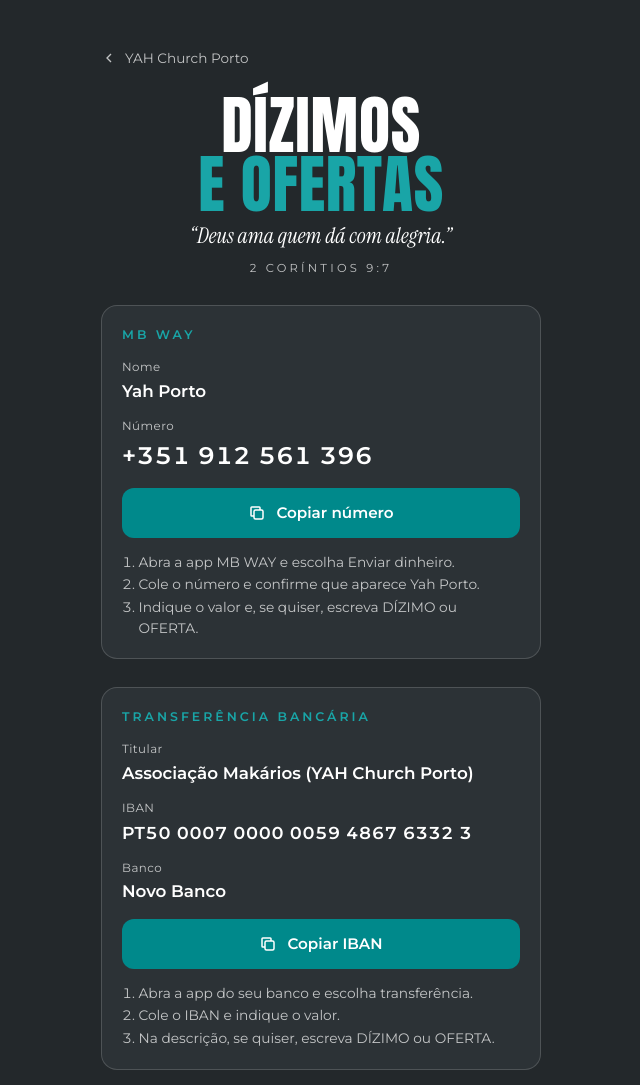
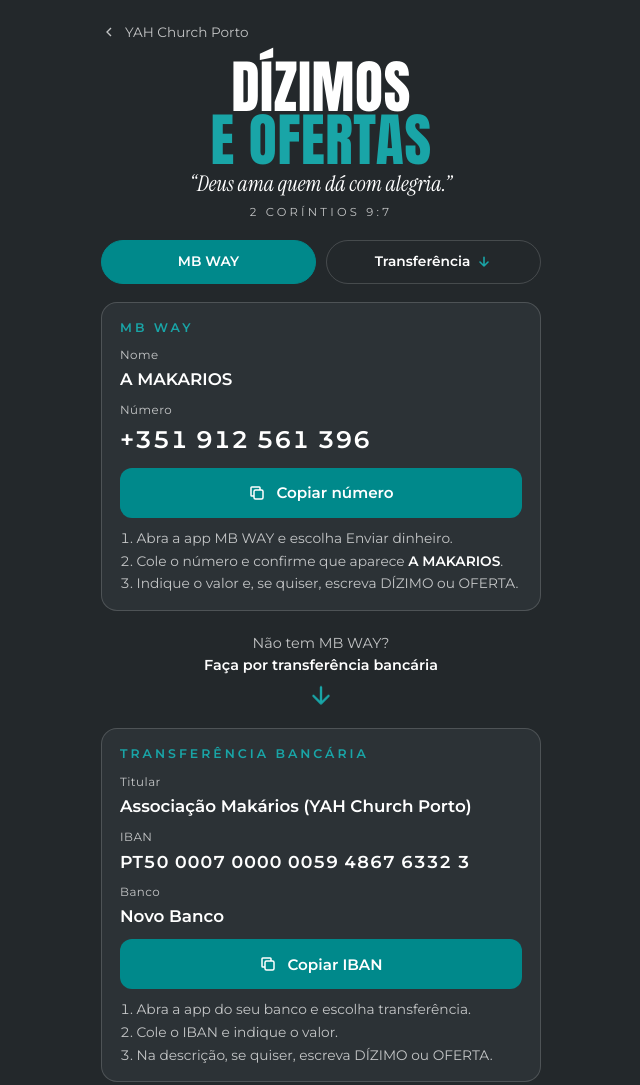
Before and after one commit to yahchurchporto/yahchurchporto.github.io, a plain HTML site: page ofertas/index.html in a window 1280 px wide. Shown: the top 1085 px of the page, without its empty margins (319-959 px from the left). Drawn offline with Linux system fonts and the light colour scheme.

Commit message:
Ofertas: nome A MAKARIOS e seta pra transferencia

```diff
--- a/ofertas/index.html
+++ b/ofertas/index.html
@@ -15,7 +15,7 @@
 <link rel="stylesheet" href="https://fonts.googleapis.com/css2?family=Anton&family=Instrument+Serif:ital@1&family=Montserrat:wght@400;600&display=swap">
 <link rel="stylesheet" href="../assets/style.css">
 </head>
-<body>
+<body class="pag-ofertas">
 <main>
   <a class="voltar" href="../"><svg viewBox="0 0 24 24" fill="none" stroke="currentColor" stroke-width="2" aria-hidden="true"><path d="M15 6l-6 6 6 6"/></svg>YAH Church Porto</a>
 
@@ -25,9 +25,15 @@
     <span class="ref">2 Coríntios 9:7</span>
   </header>
 
-  <section class="cartao" aria-labelledby="t-mbway">
+  <nav class="opcoes" aria-label="Formas de contribuir">
+    <a href="#mbway">MB WAY</a>
+    <a href="#transferencia">Transferência
+      <svg viewBox="0 0 24 24" fill="none" stroke="currentColor" stroke-width="2.4" stroke-linecap="round" stroke-linejoin="round" aria-hidden="true"><path d="M12 5v13M6 12l6 6 6-6"/></svg></a>
+  </nav>
+
+  <section class="cartao" id="mbway" aria-labelledby="t-mbway">
     <h2 id="t-mbway">MB WAY</h2>
-    <div class="dado"><small>Nome</small><strong>Yah Porto</strong></div>
+    <div class="dado"><small>Nome</small><strong>A MAKARIOS</strong></div>
     <div class="dado"><small>Número</small><strong class="grande">+351 912 561 396</strong></div>
     <button class="copiar" type="button" data-copiar="912561396">
       <svg viewBox="0 0 24 24" fill="none" stroke="currentColor" stroke-width="2" aria-hidden="true"><rect x="8" y="8" width="12" height="12" rx="2"/><path d="M16 8V5a1 1 0 0 0-1-1H5a1 1 0 0 0-1 1v10a1 1 0 0 0 1 1h3"/></svg>
@@ -35,12 +41,17 @@
     </button>
     <ol class="passos">
       <li>Abra a app MB WAY e escolha Enviar dinheiro.</li>
-      <li>Cole o número e confirme que aparece Yah Porto.</li>
+      <li>Cole o número e confirme que aparece <b class="nw">A MAKARIOS</b>.</li>
       <li>Indique o valor e, se quiser, escreva DÍZIMO ou OFERTA.</li>
     </ol>
   </section>
 
-  <section class="cartao" aria-labelledby="t-transf">
+  <a class="mais" href="#transferencia">
+    <span>Não tem MB WAY? <b>Faça por transferência bancária</b></span>
+    <svg viewBox="0 0 24 24" fill="none" stroke="currentColor" stroke-width="2.2" stroke-linecap="round" stroke-linejoin="round" aria-hidden="true"><path d="M12 4v15M5 12l7 7 7-7"/></svg>
+  </a>
+
+  <section class="cartao" id="transferencia" aria-labelledby="t-transf">
     <h2 id="t-transf">Transferência bancária</h2>
     <div class="dado"><small>Titular</small><strong>Associação Makários (YAH Church Porto)</strong></div>
     <div class="dado"><small>IBAN</small><strong class="iban">PT50 0007 0000 0059 4867 6332 3</strong></div>
```
